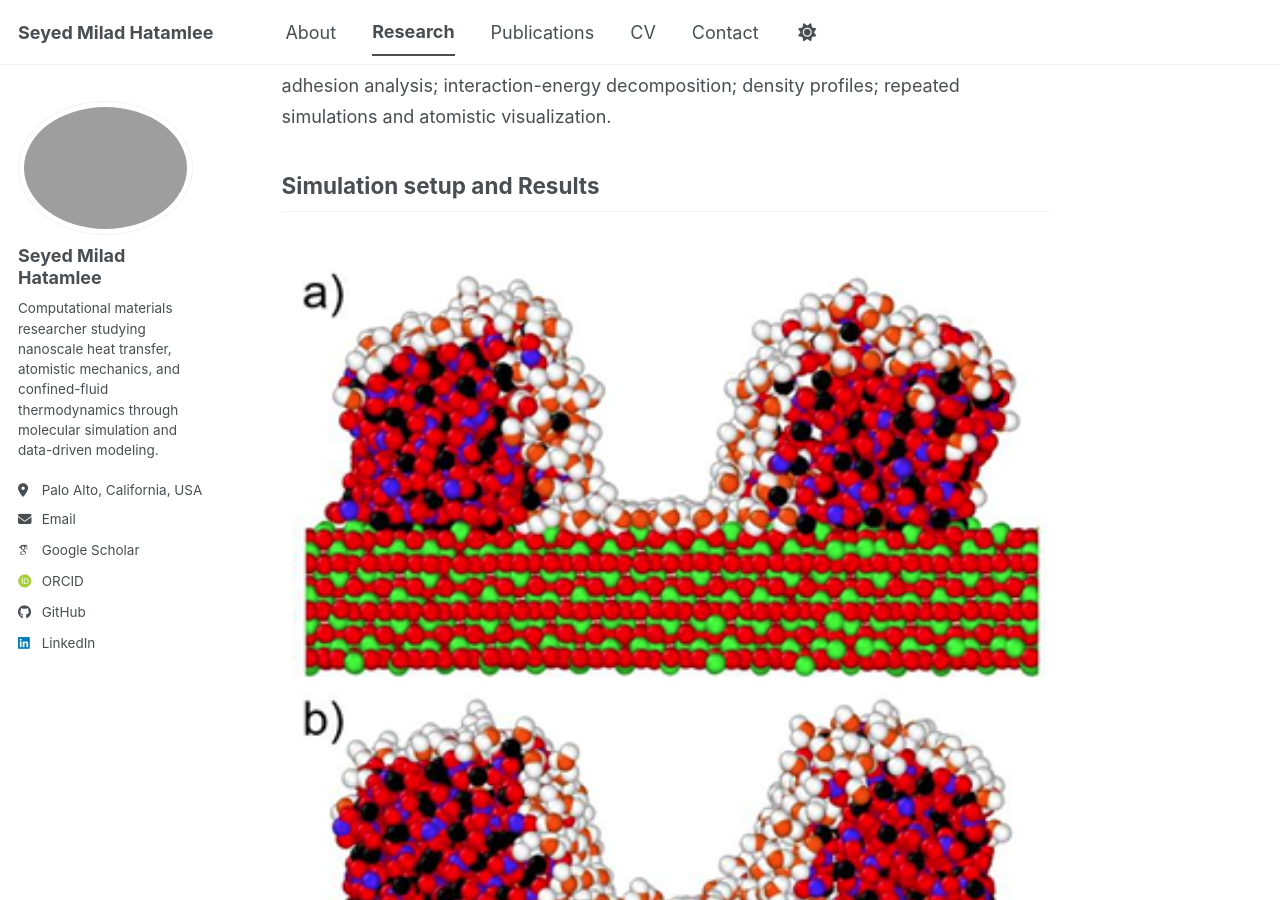
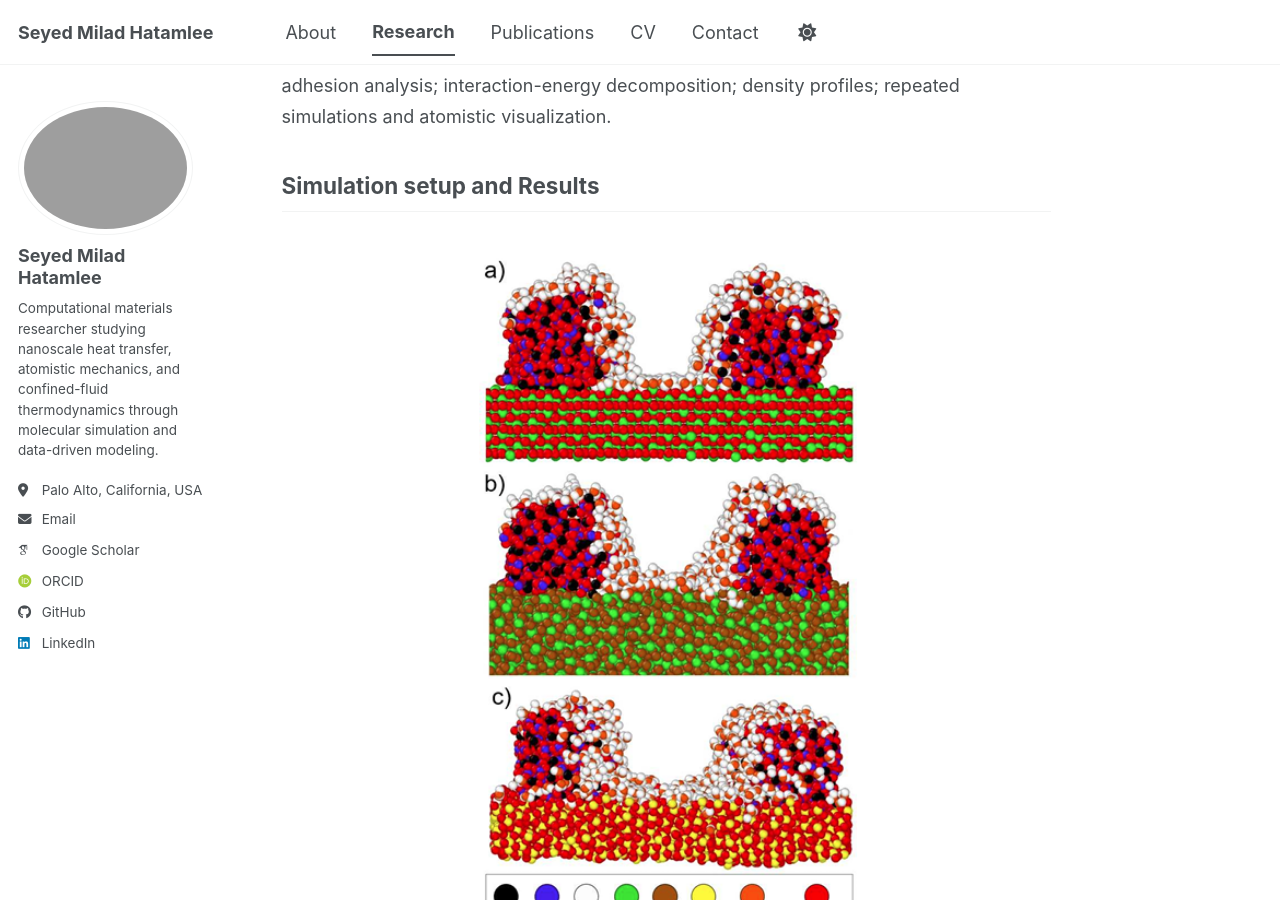
Before and after one commit to miladhtml/miladhatamlee.github.io, a Jekyll site: the page built from _pages/research/mineral-adhesion.md, in a window 1280 px wide and 900 px high, scrolled down 1058 px. Built offline with Jekyll 4.4.1, drawn with Linux system fonts in a browser that asks for light colours; some web fonts are replaced; a script bundle is joined from its source files by our own code; library files that are not in the unit come from our copies.

Commit message:
Modify image styling in mineral adhesion page
Adjusted image display properties for better layout.

```diff
--- a/_pages/research/mineral-adhesion.md
+++ b/_pages/research/mineral-adhesion.md
@@ -32,7 +32,7 @@ LAMMPS classical MD; dry and hydrated mineral-interface models; binding-energy a
 ## Simulation setup and Results
 
 <figure style="display: block; text-align: center;">
-  <img src="{{ '/_pages/images/biocem2.png' | relative_url }}">
+  <img src="{{ '/_pages/images/biocem2.png' | relative_url }}" style="width: 50%; height: auto;" />
   <figcaption>Relaxed configuration of precipitates (ww = 66%) on a) Fe2O3, b) FeS2, and c) SiO2. Atoms are shown as color-coded circles. </figcaption>
 </figure>
 
```
